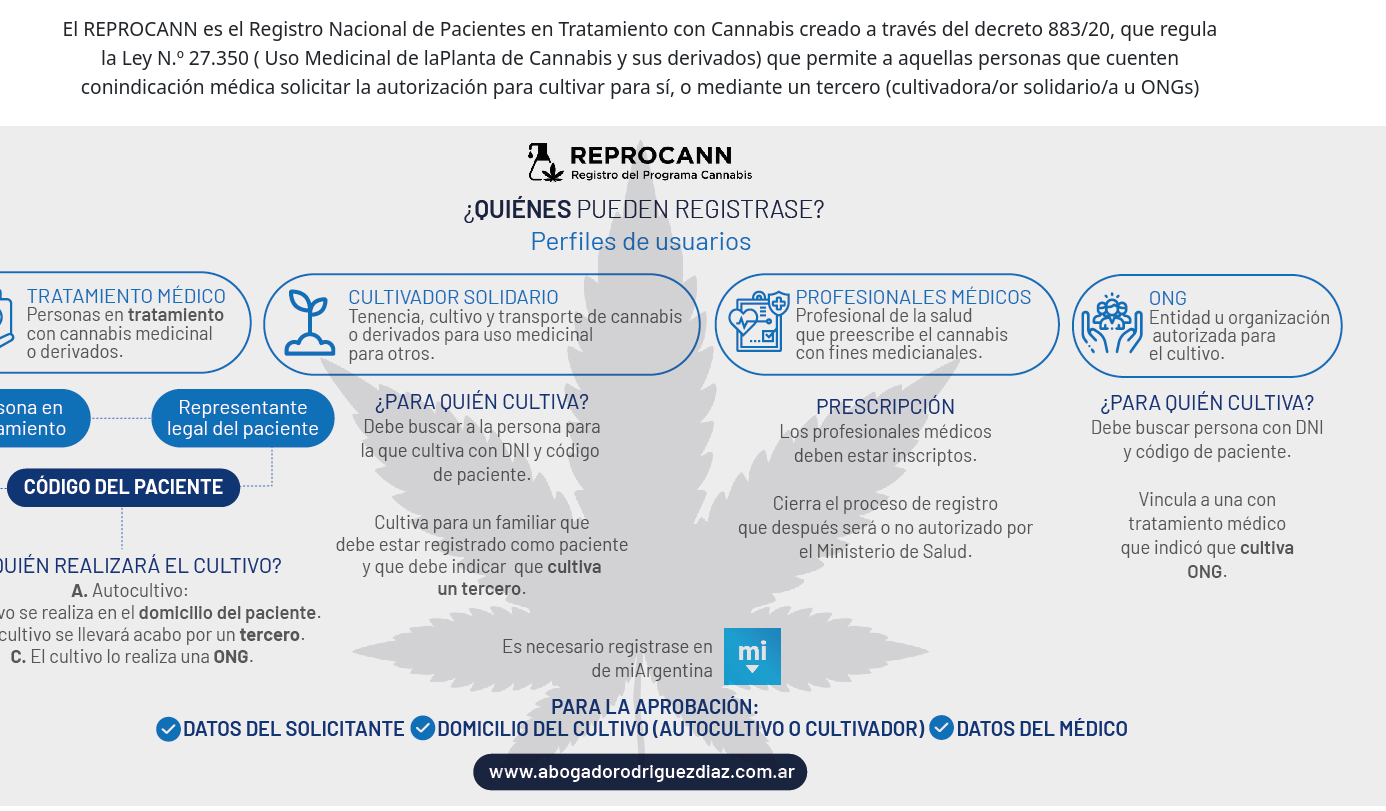
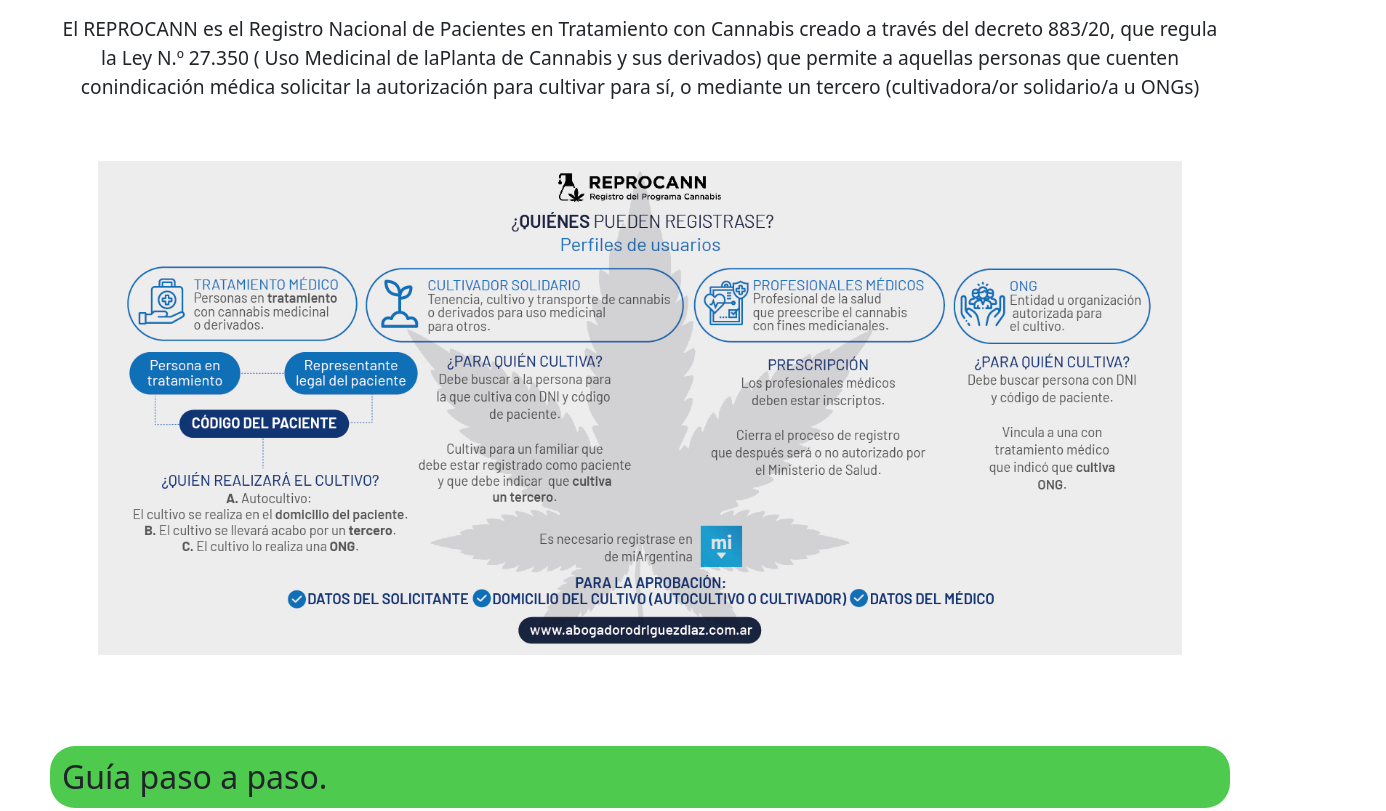
Before and after one commit to wallter380/Proyecto-CoderHouse-Walter-Gonzalez, a plain HTML site: page pages/reprocann.html in a window 1280 px wide. Shown: the part 339-1150 px from the top of the page, 1386 px wide, since content can reach past the window. Drawn offline with nearby package versions, Linux system fonts and the light colour scheme.

Commit message:
Actualizacion-prueba visualizacion celu

```diff
--- a/assets/styles/style.css
+++ b/assets/styles/style.css
@@ -138,6 +138,14 @@ body{
 .img-quien-puede{
     display: flex;
     width: auto;
+}
+@media screen and (max-width:1500px){
+    .img-quien-puede{
+        width: 90%;
+        grid-template-columns: repeat(1, 1fr);
+        grid-gap:30px;
+        padding: 35px 0px;
+    }
 }
 .repro-h2{
     margin: 1% 1% 1% 1%;
```
